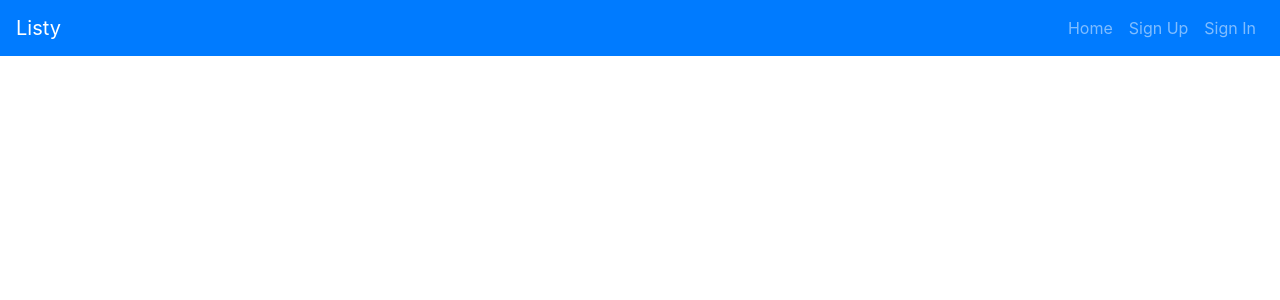
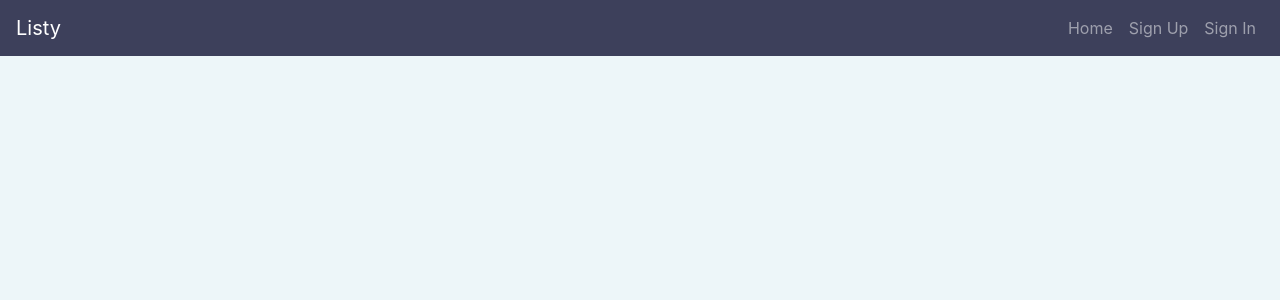
Before and after one commit to NSurawski/list-app-client, a React app: page / in a window 1280 px wide. Shown: the top 300 px of the page. Built offline with nearby package versions, Linux system fonts and the light colour scheme.

Commit message:
Update HTML & CSS
-added Title
-added icon
-updated colors

```diff
--- a/public/index.html
+++ b/public/index.html
@@ -9,9 +9,8 @@ unless you know exactly what you're doing! -->
     <meta name="theme-color" content="#000000">
 
     <link rel="manifest" href="%PUBLIC_URL%/manifest.json">
-    <link rel="shortcut icon" href="%PUBLIC_URL%/favicon.ico">
-
-    <title>React App</title>
+    <link rel="shortcut icon" href="https://icongr.am/clarity/bullet-list.svg?size=128&color=currentColor">
+    <title>Listy</title>
   </head>
   <body>
     <noscript>
--- a/src/index.scss
+++ b/src/index.scss
@@ -1 +1,11 @@
+$primary: #3d405b;
+$secondary: #83c5be;
+$danger: #e29578;
+$success: #006d77;
+$warning: #ffddd2;
+
 @import '~bootstrap/scss/bootstrap';
+
+body {
+  background-color: #edf6f9;
+}
```
